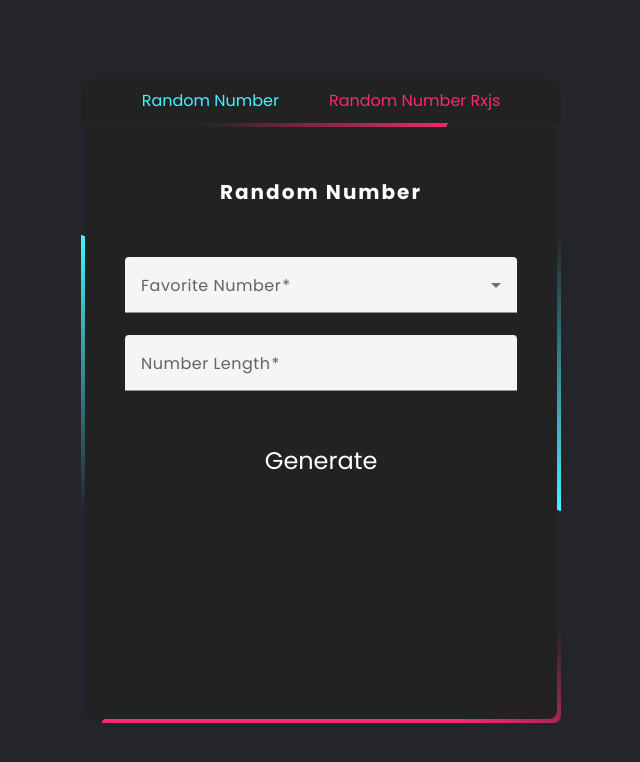
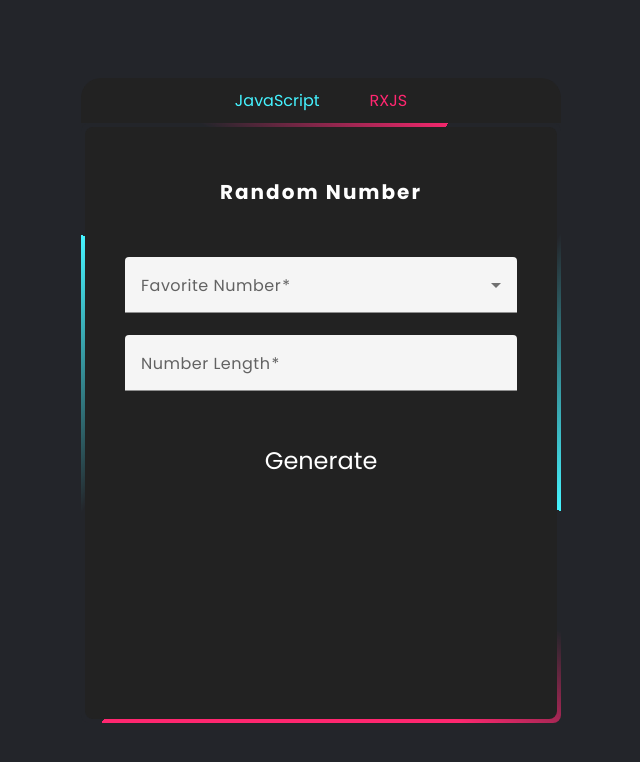
Before and after one commit to snopbear/random-numbers, an Angular app: page /random in a window 1280 px wide. Shown: the top 762 px of the page, without its empty margins (319-959 px from the left). Built offline with nearby package versions, Linux system fonts and the light colour scheme.

Commit message:
update-titles

```diff
--- a/src/app/app.component.css
+++ b/src/app/app.component.css
@@ -27,7 +27,7 @@ a {
   transition: background-color 0.3s ease;
 }
 a:hover {
-  color: var(--secondary-color);
+  text-decoration: underline;
 }
 .random {
   color: var(--secondary-color);
--- a/src/app/app.component.html
+++ b/src/app/app.component.html
@@ -1,10 +1,8 @@
 <nav>
     <ul>
-        <li><a (click)="random()" class="random">Random Number</a></li>
-        <li><a (click)="randomRxjs()"class="random-rxjs">Random Number Rxjs</a></li>
+        <li><a (click)="random()" class="random">JavaScript </a></li>
+        <li><a (click)="randomRxjs()"class="random-rxjs">RXJS </a></li>
     </ul>
-
-
 </nav>
 
 <router-outlet></router-outlet>
```
Also changed, not shown: 3 other files (tests, documents, lock files or other folders).
